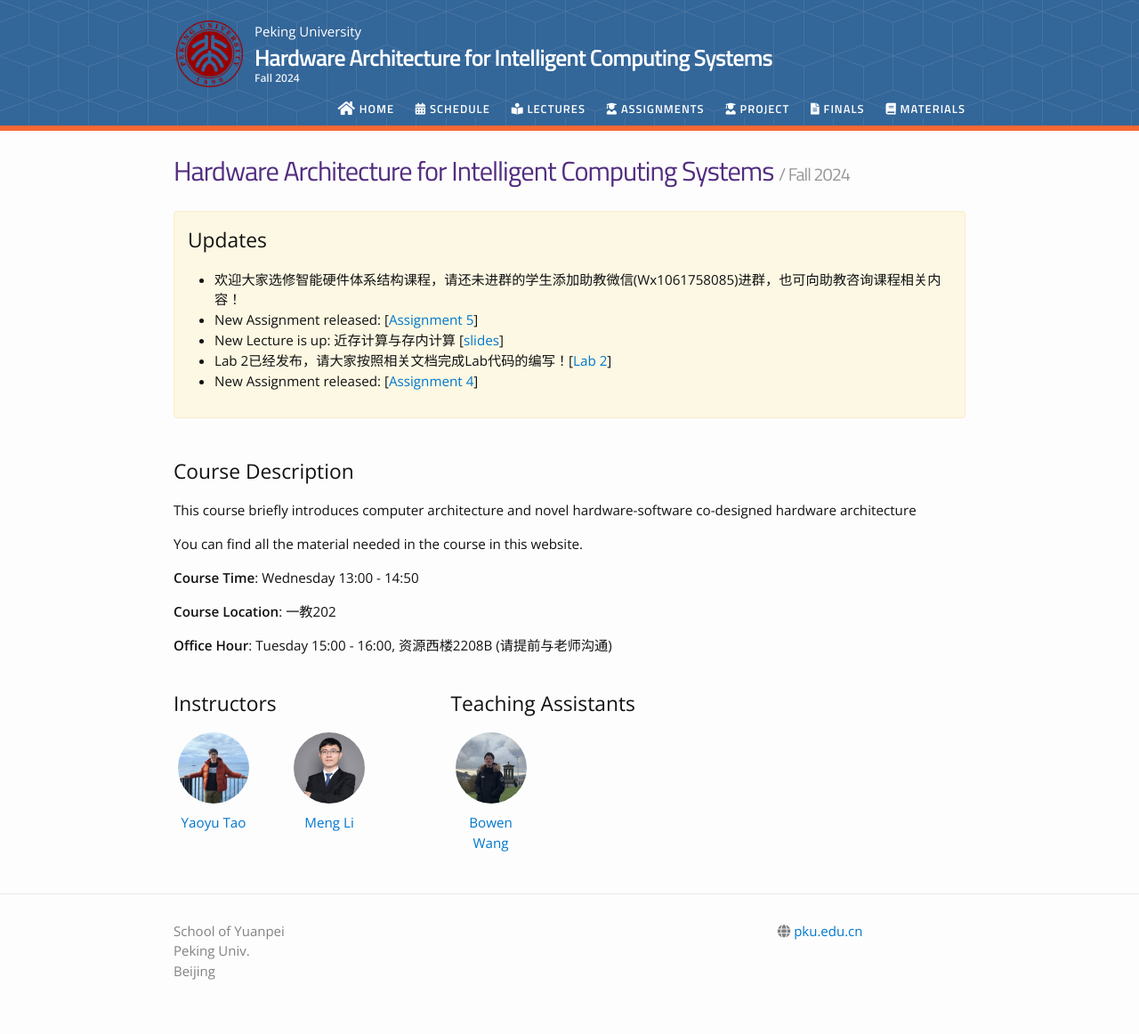
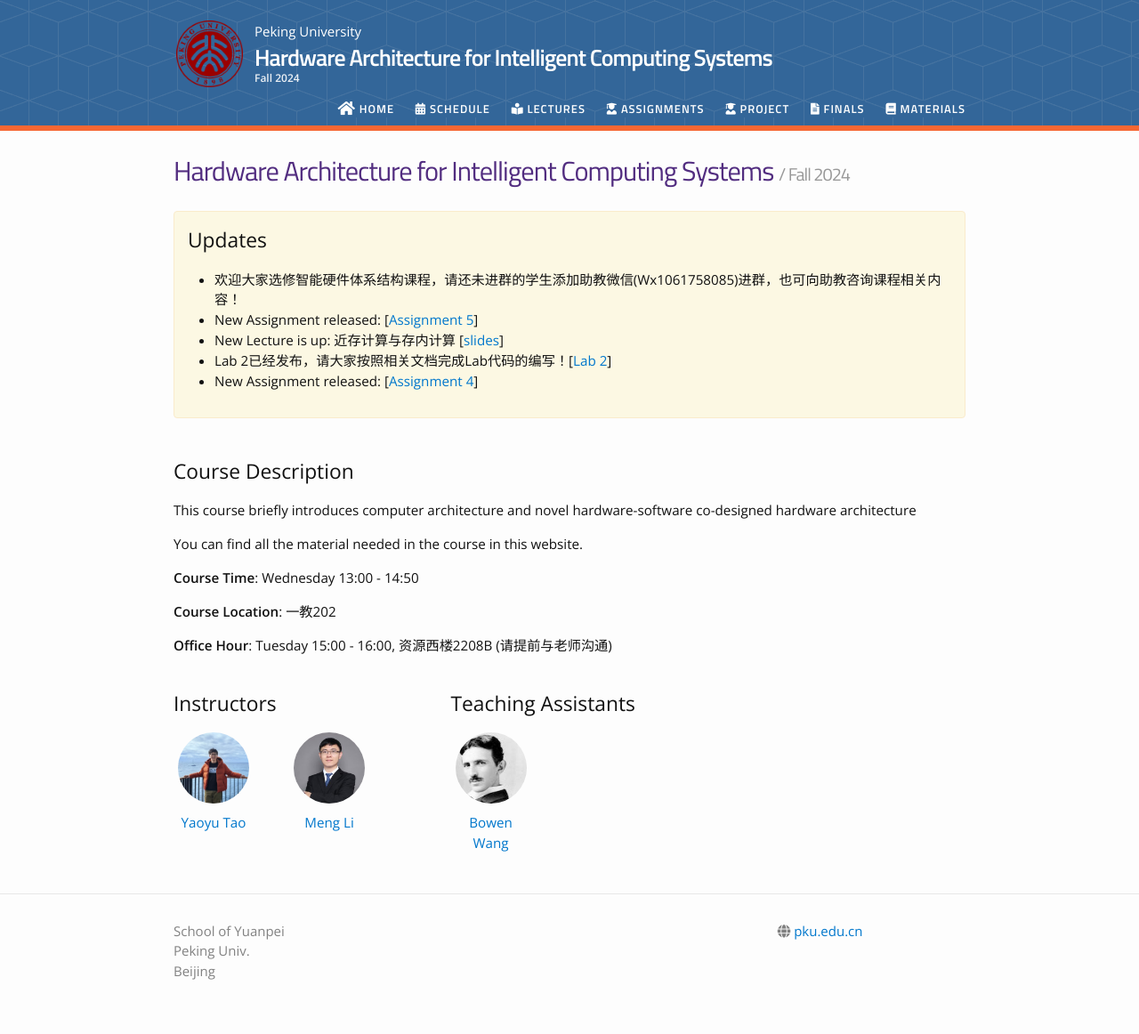
Before and after one commit to AIArchPKU/2025Spring, a Jekyll site: the page built from index.md, in a window 1280 px wide. Shown: the whole page at 89% size. Built offline with Jekyll 4.4.1, drawn with Linux system fonts in a browser that asks for light colours; nearby versions of some CDN libraries.

Commit message:
Update people.yml

```diff
--- a/_data/people.yml
+++ b/_data/people.yml
@@ -8,5 +8,5 @@
 
 teaching_assistants:
   - name: Bowen Wang
-    profile_pic: /_images/pp/panzelun.jpg
+    profile_pic: /_images/pp/ta01.jpg
     webpage: 2401111896@stu.pku.edu.cn
```
